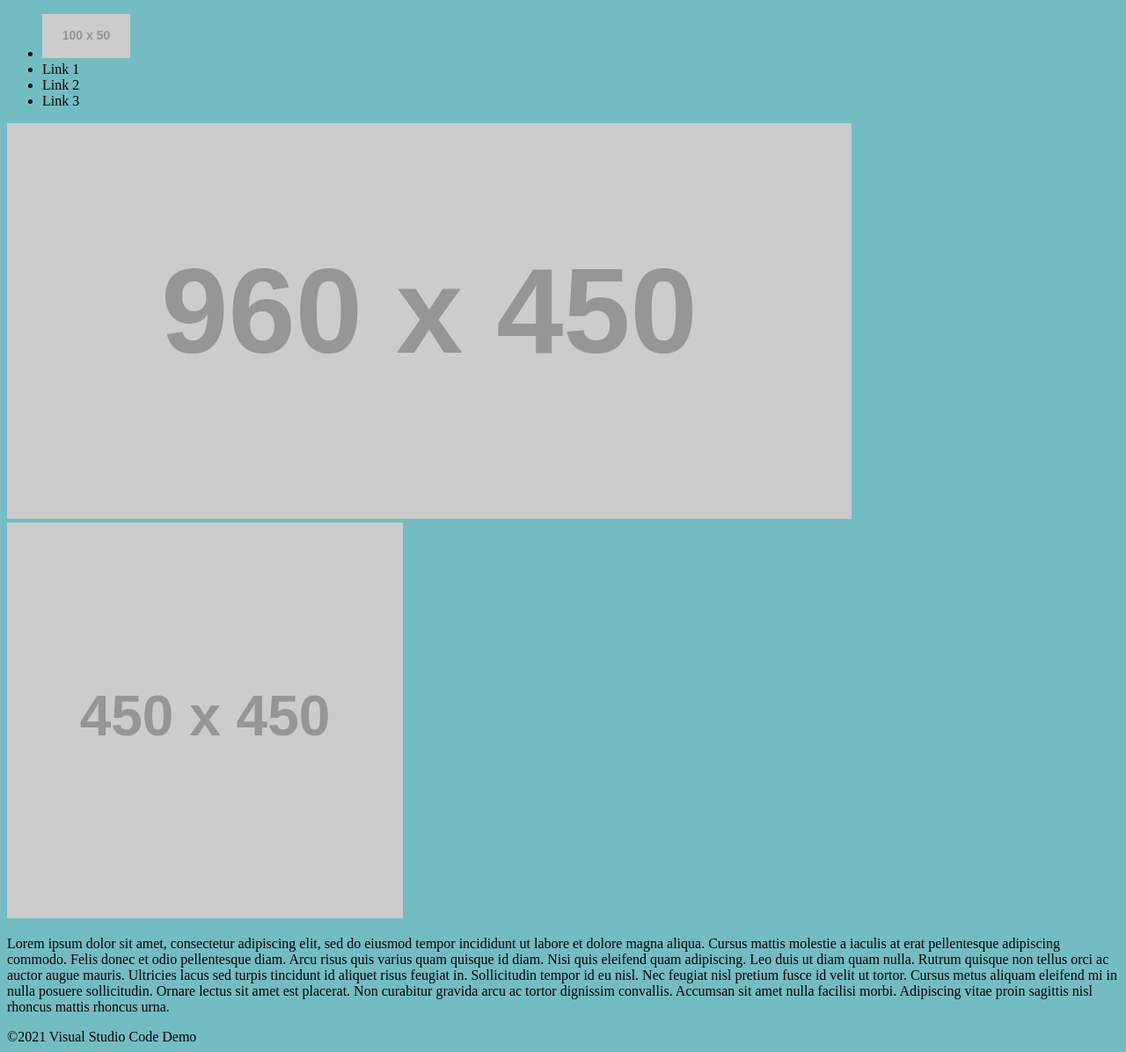
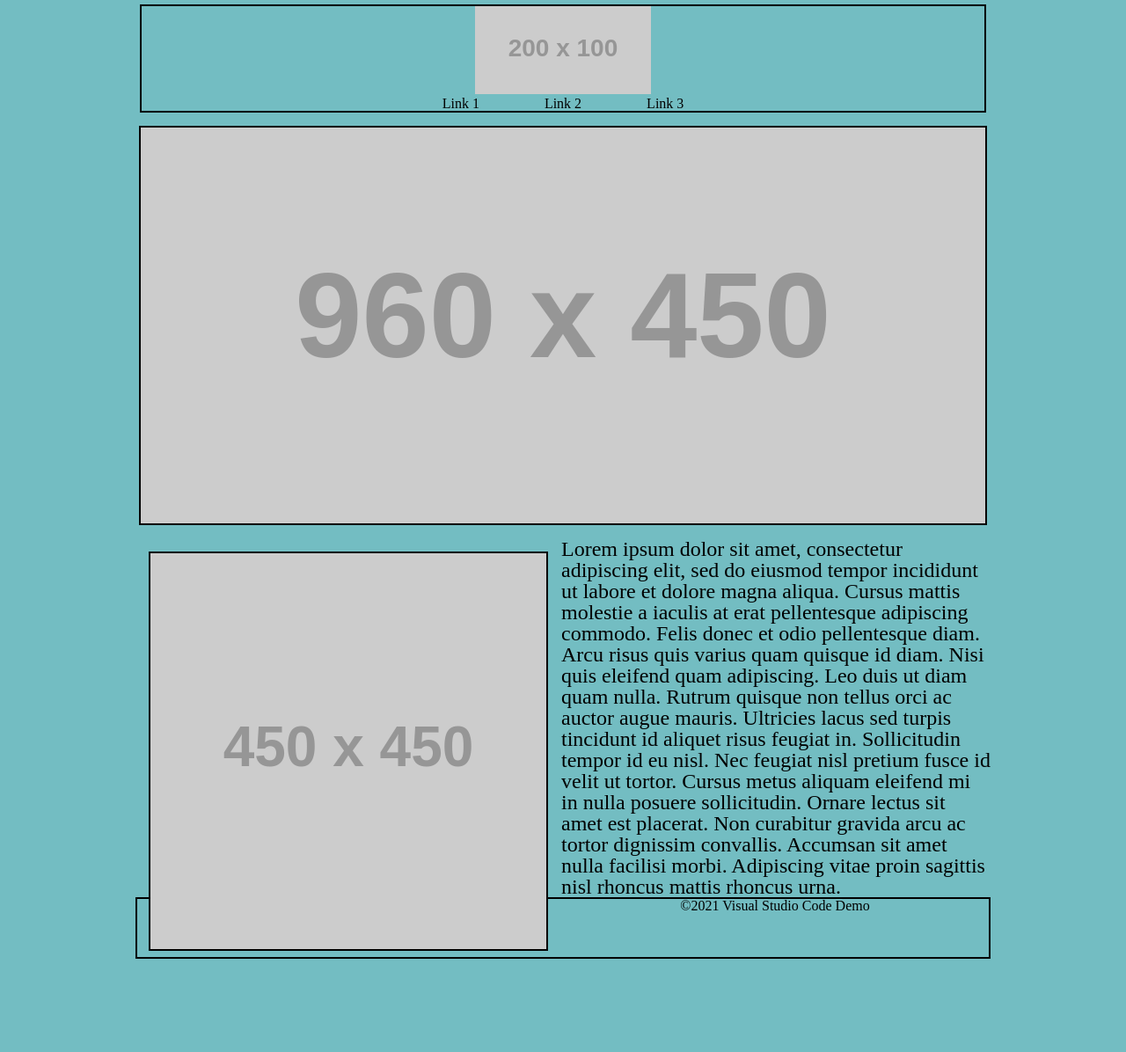
Before and after one commit to mummj/VS-Code_Demo, a plain HTML site: page index.html in a window 1280 px wide. Shown: the whole page at 88% size. After the commit the page ends 1100 px from the top, so only its background shows below. Drawn offline with Linux system fonts and the light colour scheme; placeholder pictures from the web are drawn by us.

Commit message:
worked on the CSS for the demo. Also added a reset page to the project

```diff
--- a/index.html
+++ b/index.html
@@ -4,21 +4,22 @@
   <meta charset="UTF-8">
   <meta http-equiv="X-UA-Compatible" content="IE=edge">
   <meta name="viewport" content="width=device-width, initial-scale=1.0">
+  <link rel="stylesheet" href="reset.css">
   <link rel="stylesheet" href="style.css">
   <title>VS-Code Demo</title>
 </head>
 <body>
   <header>
+    <img src="https://via.placeholder.com/200x100">
     <ul>
-      <li><img src="https://via.placeholder.com/100x50"></li>
       <li>Link 1</li>
       <li>Link 2</li>
       <li>Link 3</li>
     </ul>
   </header>
   <main>
-    <img src="http://via.placeholder.com/960x450">
-    <img src="http://via.placeholder.com/450">
+    <img id="largeImage" src="http://via.placeholder.com/960x450">
+    <img id="smallImage" src="http://via.placeholder.com/450">
     <p>Lorem ipsum dolor sit amet, consectetur adipiscing elit, sed do eiusmod tempor incididunt ut labore et dolore magna aliqua. Cursus mattis molestie a iaculis at erat pellentesque adipiscing commodo. Felis donec et odio pellentesque diam. Arcu risus quis varius quam quisque id diam. Nisi quis eleifend quam adipiscing. Leo duis ut diam quam nulla. Rutrum quisque non tellus orci ac auctor augue mauris. Ultricies lacus sed turpis tincidunt id aliquet risus feugiat in. Sollicitudin tempor id eu nisl. Nec feugiat nisl pretium fusce id velit ut tortor. Cursus metus aliquam eleifend mi in nulla posuere sollicitudin. Ornare lectus sit amet est placerat. Non curabitur gravida arcu ac tortor dignissim convallis. Accumsan sit amet nulla facilisi morbi. Adipiscing vitae proin sagittis nisl rhoncus mattis rhoncus urna.</p>
   </main>
   <footer>
--- /dev/null
+++ b/reset.css
@@ -0,0 +1,48 @@
+/* http://meyerweb.com/eric/tools/css/reset/
+   v2.0 | 20110126
+   License: none (public domain)
+*/
+
+html, body, div, span, applet, object, iframe,
+h1, h2, h3, h4, h5, h6, p, blockquote, pre,
+a, abbr, acronym, address, big, cite, code,
+del, dfn, em, img, ins, kbd, q, s, samp,
+small, strike, strong, sub, sup, tt, var,
+b, u, i, center,
+dl, dt, dd, ol, ul, li,
+fieldset, form, label, legend,
+table, caption, tbody, tfoot, thead, tr, th, td,
+article, aside, canvas, details, embed,
+figure, figcaption, footer, header, hgroup,
+menu, nav, output, ruby, section, summary,
+time, mark, audio, video {
+	margin: 0;
+	padding: 0;
+	border: 0;
+	font-size: 100%;
+	font: inherit;
+	vertical-align: baseline;
+}
+/* HTML5 display-role reset for older browsers */
+article, aside, details, figcaption, figure,
+footer, header, hgroup, menu, nav, section {
+	display: block;
+}
+body {
+	line-height: 1;
+}
+ol, ul {
+	list-style: none;
+}
+blockquote, q {
+	quotes: none;
+}
+blockquote:before, blockquote:after,
+q:before, q:after {
+	content: '';
+	content: none;
+}
+table {
+	border-collapse: collapse;
+	border-spacing: 0;
+}
--- a/style.css
+++ b/style.css
@@ -1,3 +1,37 @@
 body{
   background-color: #73BDC2;
+  width: 972px;
+  margin:auto;
 }
+header{
+  border: 2px solid black;
+  margin:5px;
+  text-align: center;
+}
+header ul li{
+  display: inline;
+  padding:35px;
+}
+#largeImage{
+  border:2px solid black;
+  text-align: center;
+  display:block;
+  margin:auto;
+  margin-bottom:15px;
+  margin-top:15px;
+}
+#smallImage{
+  border:2px solid black;
+  margin:15px;
+  display: block;
+  float:left
+}
+p{
+  font-size:24px;
+}
+footer{
+  border:2px solid black;
+  text-align: center;
+  padding-bottom:50px;
+  margin-bottom: 10px;
+}
```
Also changed, not shown: 1 other file.
